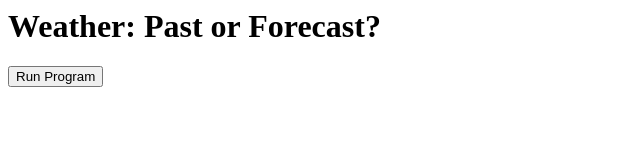
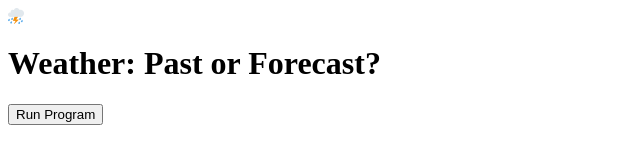
Before and after one commit to johnamdickson/portfolio-project-3, a website: page views/index.html in a window 1280 px wide. Shown: the whole page, without its empty margins (0-640 px from the left). Drawn offline with Linux system fonts and the light colour scheme.

Commit message:
feat: add icon image to title div

```diff
--- a/views/index.html
+++ b/views/index.html
@@ -1,5 +1,6 @@
 <body>
     <div id="title">
+        <img src="https://github.com/johnamdickson/Portfolio-Project-3/blob/main/views/images/favicon.png?raw=true" alt="icon image of lighting bolt from rainy cloud">
         <h1>Weather: Past or Forecast?</h1>
     </div>
     <button onclick="window.location.reload()">Run Program</button>
```
